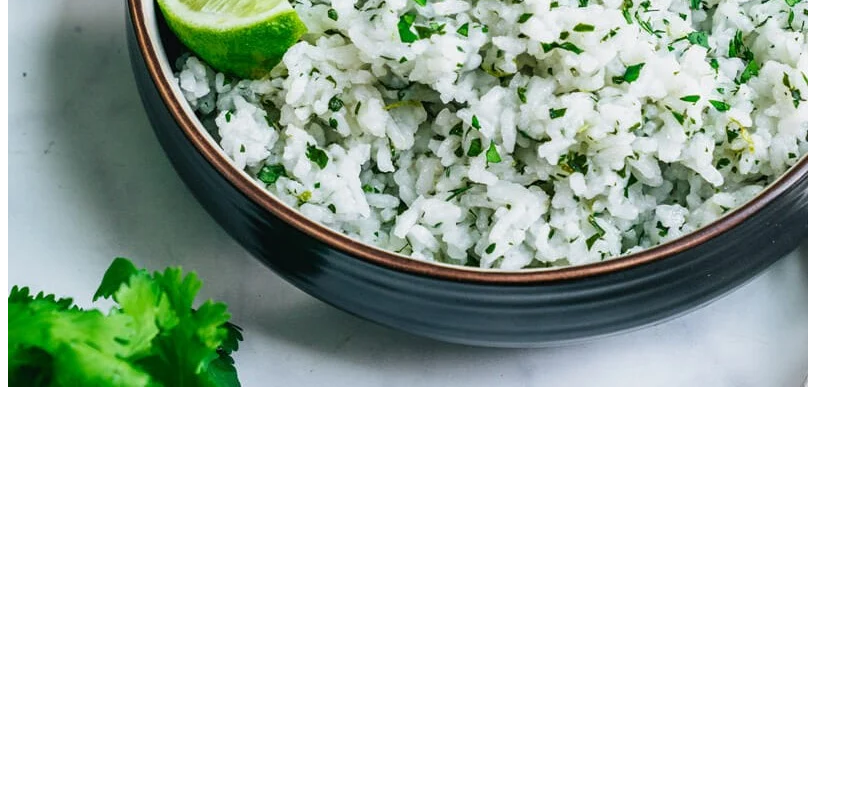
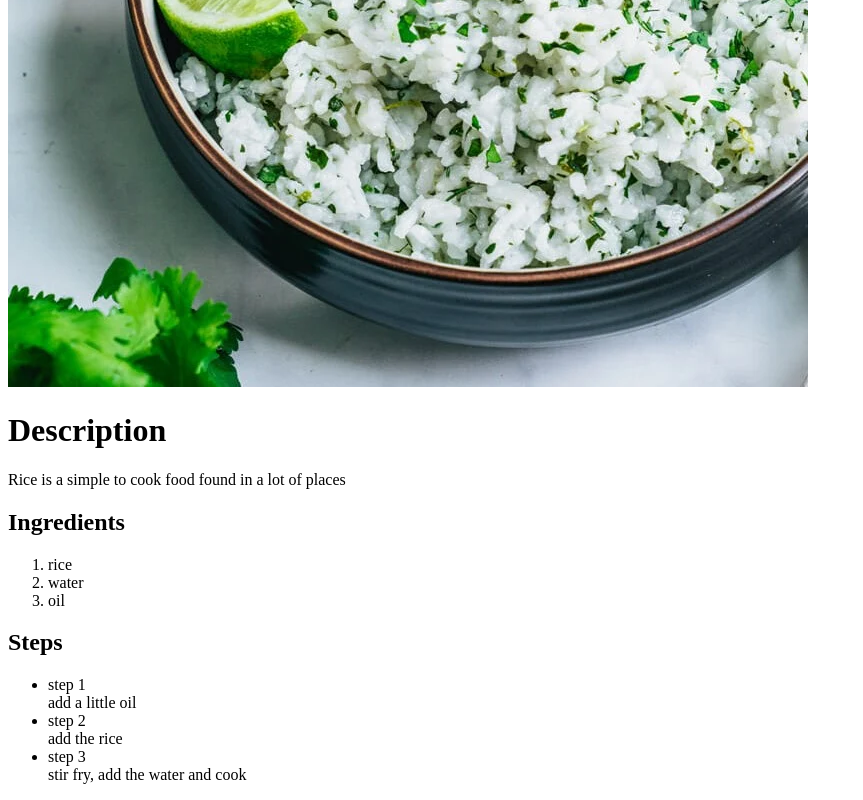
Before and after one commit to Codeblooded188/odin-recipes, a plain HTML site: page recipes/rice.html in a window 1280 px wide. Shown: the part 492-1292 px from the top of the page, without its empty margins (0-863 px from the left). Before the commit the page ends 891 px from the top, so only its background shows below. Drawn offline with Linux system fonts and the light colour scheme.

Commit message:
Added more verbosity to the recipe

```diff
--- a/recipes/rice.html
+++ b/recipes/rice.html
@@ -8,5 +8,22 @@
 <body>
     <h1>Rice</h1>
     <img src="Cilantro-Lime-Rice-003s.webp" alt="rice">
+    <p><h1>Description</h1></p>
+    <p>Rice is a simple to cook food found in a lot of places</p>
+    <h2>Ingredients</h2>
+    <ol>
+        <li>rice</li>
+        <li>water</li>
+        <li>oil</li>
+    </ol>
+    <h2>Steps</h2>
+    <ul>
+        <li>step 1</li>
+        add a little oil
+        <li>step 2</li>
+        add the rice
+        <li>step 3</li>
+        stir fry, add the water and cook
+    </ul>
 </body>
 </html>
```
